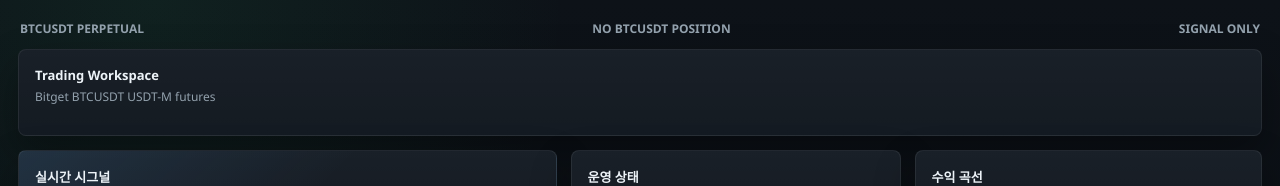
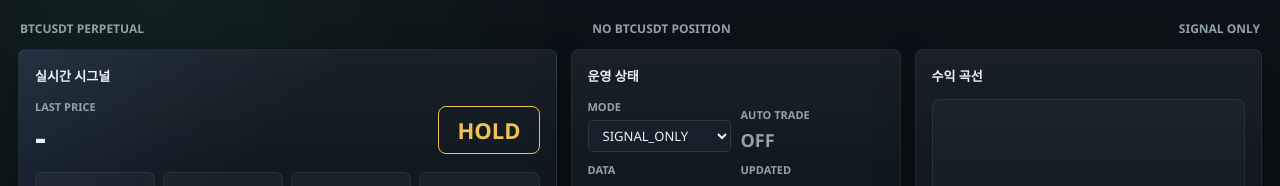
Before and after one commit to YONGHYNG/STOCK_WEB, a React (Vite) app in the folder frontend/: page / in a window 1280 px wide. Shown: the top 186 px of the page. Built offline with nearby package versions, Linux system fonts and the light colour scheme; no server answers.

Commit message:
Remove workspace header card

```diff
--- a/frontend/src/App.jsx
+++ b/frontend/src/App.jsx
@@ -107,15 +107,6 @@ export default function App() {
           <span>{state.status.demo_mode ? 'Demo data' : state.status.trading_mode.replace('_', ' ')}</span>
         </div>
 
-        <div className="workspace-panel" style={{ marginBottom: 14 }}>
-          <div className="workspace-panel__top">
-            <div>
-              <h2>Trading Workspace</h2>
-              <p>Bitget BTCUSDT USDT-M futures</p>
-            </div>
-          </div>
-        </div>
-
         {state.page === 'dashboard' && (
           <Dashboard
             state={state}
```
